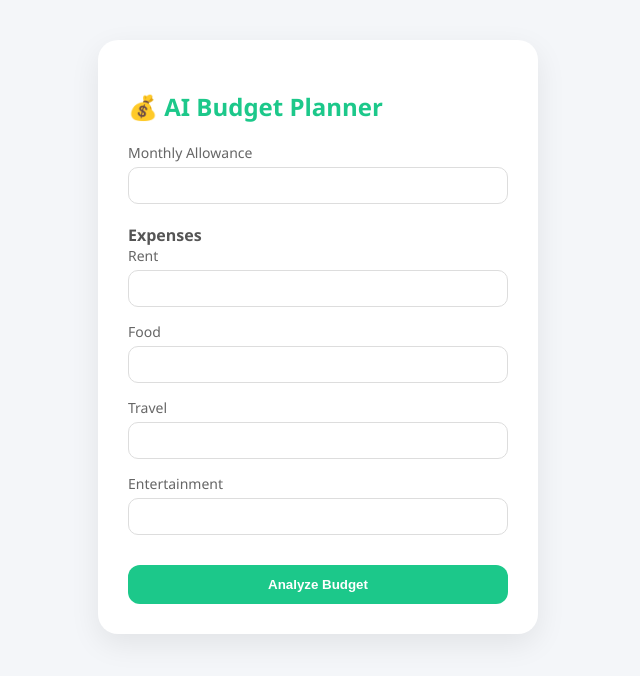
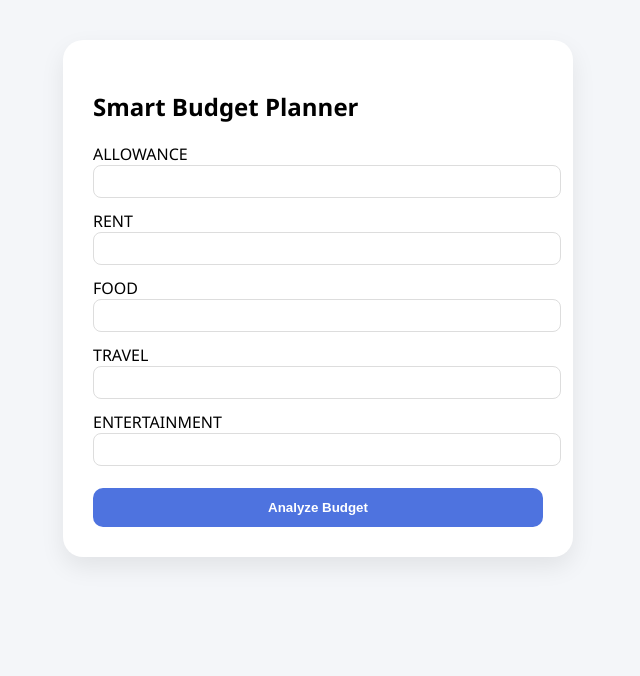
Before and after one commit to Sanjay0911-c/ai-budget-planner, a React (Create React App) app in the folder client/: page / in a window 1280 px wide. Shown: the top 676 px of the page, without its empty margins (322-962 px from the left). Built offline with nearby package versions, Linux system fonts and the light colour scheme.

Commit message:
Final upgrade: score, risk, AI-style analysis, projection

```diff
--- a/client/src/App.css
+++ b/client/src/App.css
@@ -8,79 +8,74 @@ body {
   display: flex;
   flex-direction: column;
   align-items: center;
-  padding: 40px 20px;
+  padding: 40px;
 }
 
-.budget-card {
+.budget-card, .report-card {
   background: white;
-  width: 380px;
+  width: 450px;
   padding: 30px;
   border-radius: 20px;
-  box-shadow: 0 10px 30px rgba(0, 0, 0, 0.08);
-}
-
-.budget-card h2 {
-  margin-bottom: 20px;
-  color: #1cc88a;
-}
-
-.section-title {
-  margin-top: 20px;
-  font-weight: 600;
-  color: #555;
+  box-shadow: 0 10px 25px rgba(0,0,0,0.08);
+  margin-bottom: 25px;
 }
 
 .input-group {
-  margin-bottom: 15px;
-  display: flex;
-  flex-direction: column;
+  margin-bottom: 12px;
 }
 
-.input-group label {
-  font-size: 14px;
-  margin-bottom: 5px;
-  color: #666;
-}
-
-.input-group input {
-  padding: 10px;
-  border-radius: 10px;
+input {
+  width: 100%;
+  padding: 8px;
+  border-radius: 8px;
   border: 1px solid #ddd;
-  outline: none;
-  transition: 0.3s;
-}
-
-.input-group input:focus {
-  border-color: #1cc88a;
 }
 
 button {
   width: 100%;
   padding: 12px;
+  border-radius: 10px;
   border: none;
-  border-radius: 12px;
-  background: #1cc88a;
+  background: #4e73df;
   color: white;
-  font-weight: 600;
+  font-weight: bold;
   cursor: pointer;
-  transition: 0.3s;
-  margin-top: 15px;
+  margin-top: 10px;
 }
 
 button:hover {
-  background: #17a673;
+  opacity: 0.9;
 }
 
-.ai-card {
-  background: white;
-  width: 380px;
-  margin-top: 25px;
-  padding: 20px;
-  border-radius: 20px;
-  box-shadow: 0 10px 30px rgba(0, 0, 0, 0.08);
+.score-container {
+  width: 100%;
+  height: 18px;
+  background: #e9ecef;
+  border-radius: 10px;
+  margin-top: 15px;
+  overflow: hidden;
 }
 
-.ai-card h3 {
-  margin-bottom: 10px;
-  color: #4e73df;
+.score-bar {
+  height: 100%;
+  transition: width 1s ease-in-out;
 }
+
+.score-text {
+  font-weight: bold;
+  margin-top: 8px;
+}
+
+.risk-badge {
+  padding: 8px;
+  border-radius: 8px;
+  color: white;
+  font-weight: bold;
+  text-align: center;
+  margin: 10px 0;
+}
+
+pre {
+  white-space: pre-wrap;
+  font-family: inherit;
+}
--- a/client/src/App.js
+++ b/client/src/App.js
@@ -11,7 +11,11 @@ function App() {
     entertainment: ""
   });
 
-  const [result, setResult] = useState("");
+  const [summary, setSummary] = useState("");
+  const [analysis, setAnalysis] = useState("");
+  const [projection, setProjection] = useState("");
+  const [score, setScore] = useState(0);
+  const [risk, setRisk] = useState("");
   const [loading, setLoading] = useState(false);
 
   const handleChange = (e) => {
@@ -25,29 +29,34 @@ function App() {
         "http://127.0.0.1:5000/ai-budget",
         data
       );
-      setResult(response.data.suggestion);
+
+      setSummary(response.data.summary);
+      setAnalysis(response.data.analysis);
+      setProjection(response.data.projection);
+      setScore(response.data.score);
+      setRisk(response.data.riskLevel);
     } catch (error) {
-      setResult("Error connecting to backend");
+      alert("Backend error");
     }
     setLoading(false);
+  };
+
+  const getRiskColor = () => {
+    if (risk.includes("Low")) return "#28a745";
+    if (risk.includes("Moderate")) return "#ffc107";
+    if (risk.includes("High")) return "#fd7e14";
+    return "#dc3545";
   };
 
   return (
     <div className="app">
       <div className="budget-card">
-        <h2>💰 AI Budget Planner</h2>
+        <h2>Smart Budget Planner</h2>
 
-        <div className="input-group">
-          <label>Monthly Allowance</label>
-          <input name="allowance" onChange={handleChange} />
-        </div>
-
-        <div className="section-title">Expenses</div>
-
-        {["rent", "food", "travel", "entertainment"].map((item) => (
-          <div className="input-group" key={item}>
-            <label>{item.charAt(0).toUpperCase() + item.slice(1)}</label>
-            <input name={item} onChange={handleChange} />
+        {Object.keys(data).map((key) => (
+          <div className="input-group" key={key}>
+            <label>{key.toUpperCase()}</label>
+            <input name={key} onChange={handleChange} />
           </div>
         ))}
 
@@ -56,10 +65,33 @@ function App() {
         </button>
       </div>
 
-      {result && (
-        <div className="ai-card">
-          <h3>🤖 AI Financial Insight</h3>
-          <p>{result}</p>
+      {summary && (
+        <div className="report-card">
+          <h3>Financial Health Report</h3>
+
+          <pre>{summary}</pre>
+
+          <div className="score-container">
+            <div
+              className="score-bar"
+              style={{ width: `${score}%`, background: getRiskColor() }}
+            ></div>
+          </div>
+
+          <p className="score-text">Score: {score}/100</p>
+
+          <div
+            className="risk-badge"
+            style={{ backgroundColor: getRiskColor() }}
+          >
+            {risk}
+          </div>
+
+          <h4>Detailed Analysis</h4>
+          <pre>{analysis}</pre>
+
+          <h4>6-Month Projection</h4>
+          <pre>{projection}</pre>
         </div>
       )}
     </div>
```
Also changed, not shown: 1 other file (tests, documents, lock files or other folders).
